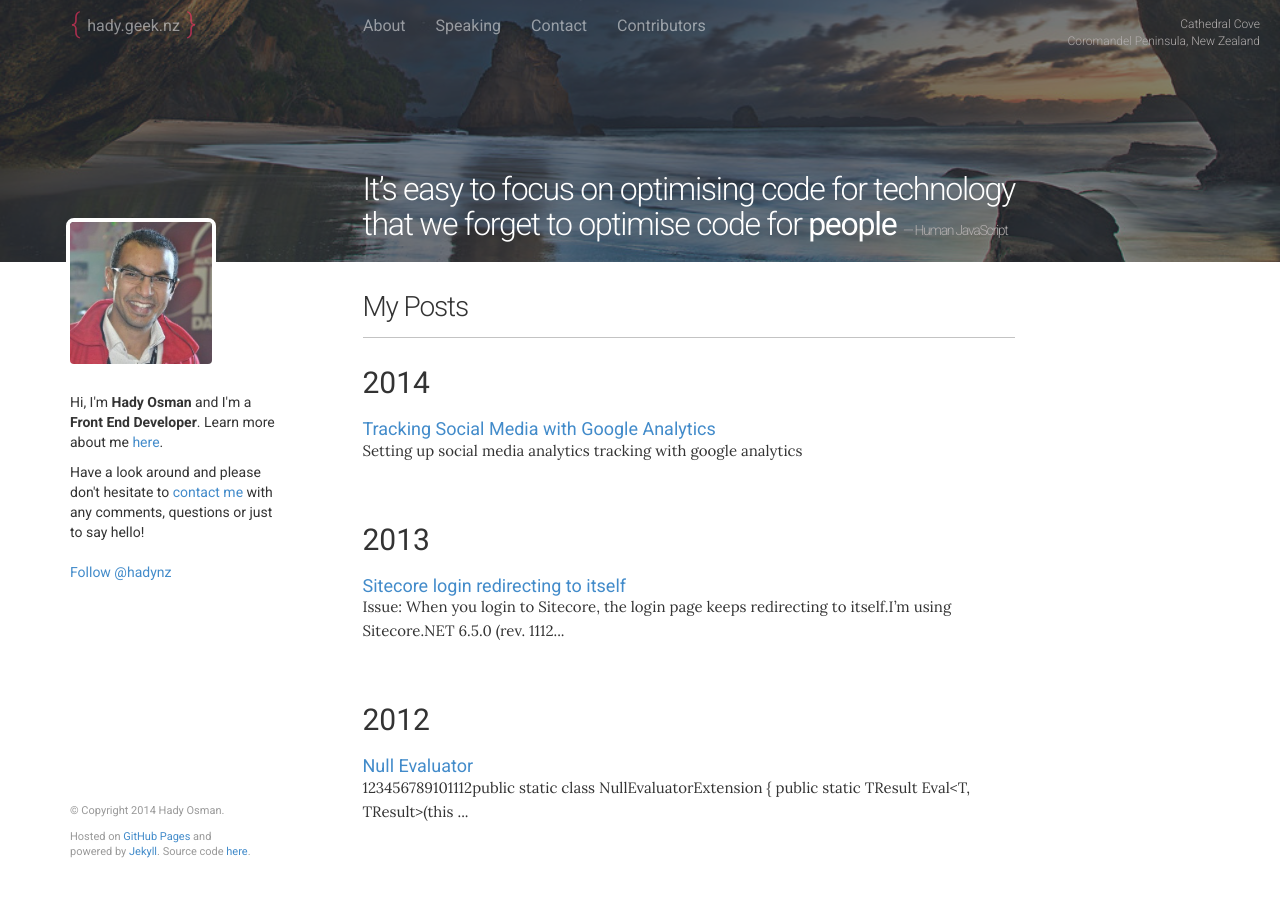
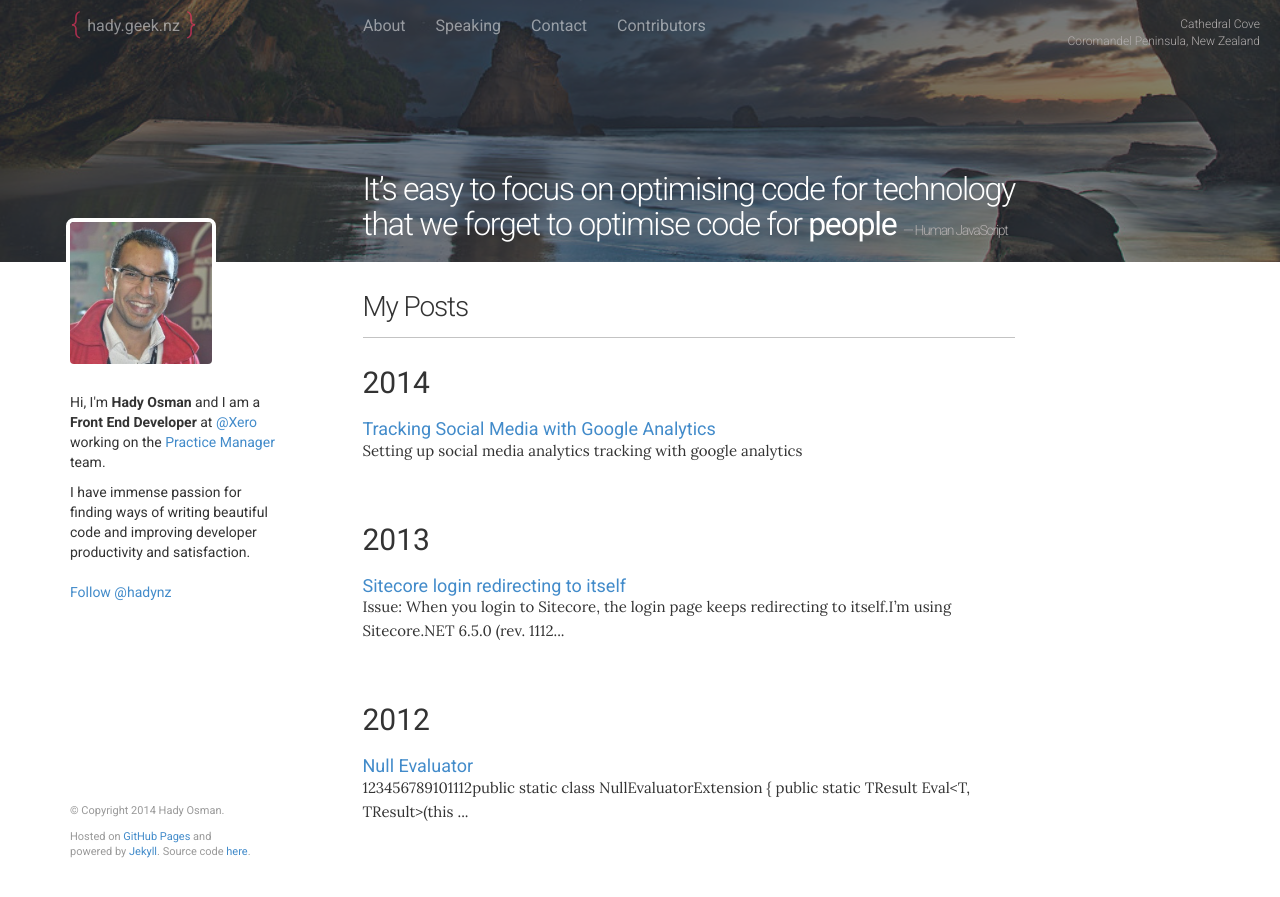
Before and after one commit to hadynz/hadynz.github.io, a Jekyll site: the page built from home.md, in a window 1280 px wide. Shown: the top 897 px of the page. Built offline with Jekyll 4.4.1, drawn with Linux system fonts in a browser that asks for light colours; comment, search, counter and statistics services are not loaded.

Commit message:
Update of left handside biography copy

```diff
--- a/_data/biography.yml
+++ b/_data/biography.yml
@@ -1,11 +1,11 @@
 title:
 bio: |
   <p>
-    Hi, I'm <b>Hady Osman</b> and I'm a <b>Front End Developer</b>. Learn more
-    about me <a href="/about/">here</a>.
+    Hi, I'm <b>Hady Osman</b> and I am a <b>Front End Developer</b> at
+    <a href="https://twitter.com/xero" target="_blank">@Xero</a> working on the
+    <a href="http://xero.com/practicemanager" target="_blank">Practice Manager</a> team.
   </p>
   <p>
-    Have a look around and please don't hesitate to
-    <a href="https://github.com/hadynz/hadynz.github.io/issues/new">contact me</a> with
-    any comments, questions or just to say hello!
+    I have immense passion for finding ways of writing beautiful code and improving developer productivity
+    and satisfaction.
   </p>
```
